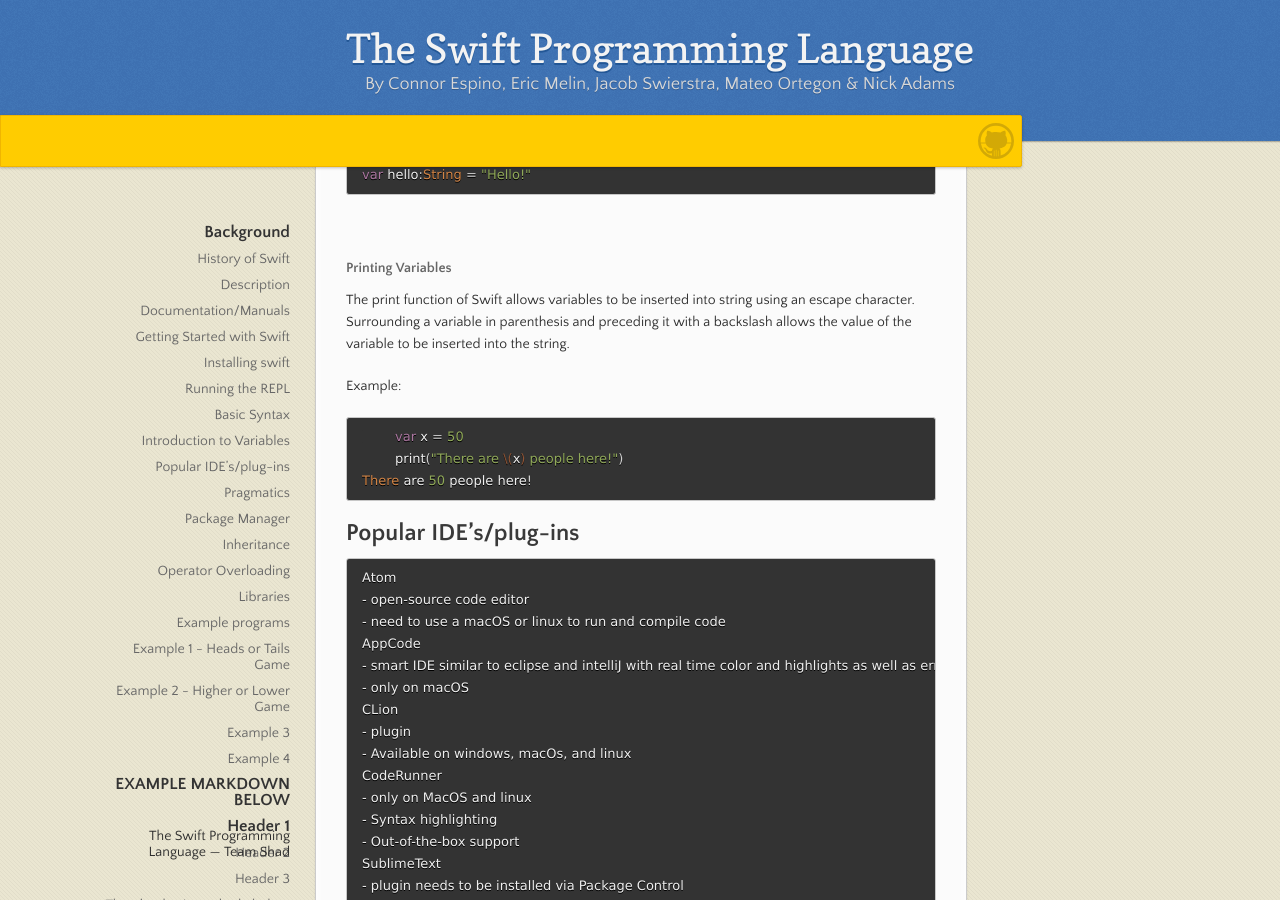
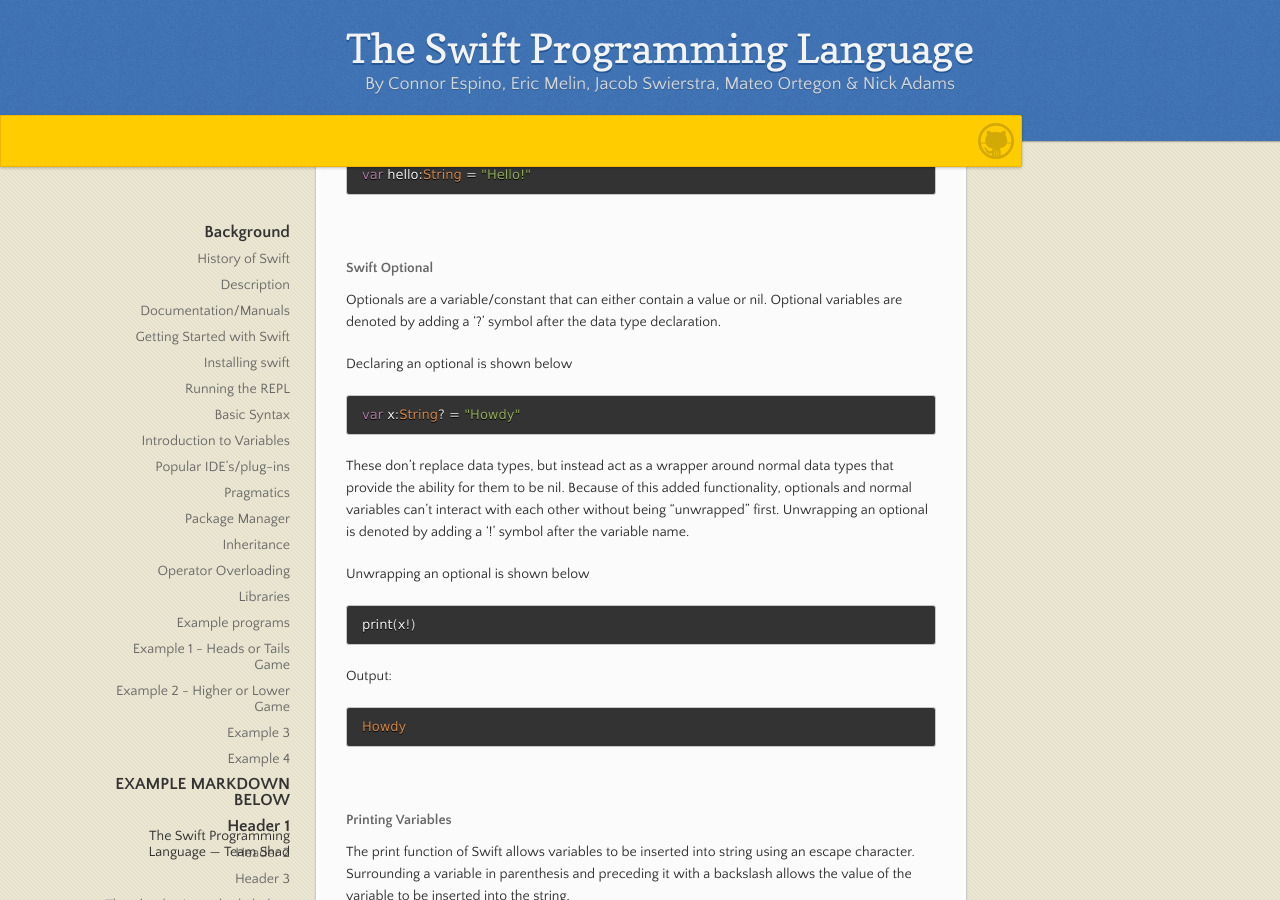
Before and after one commit to MelinHead225/cs354-lw1, a Jekyll site: the page built from index.md, in a window 1280 px wide and 900 px high, scrolled down 2971 px. Built offline with Jekyll 4.4.1, drawn with Linux system fonts in a browser that asks for light colours.

Commit message:
Added Swift Optional Overview

````diff
--- a/index.md
+++ b/index.md
@@ -121,6 +121,31 @@ var varName:dataType = optionalValue
 ```swift
 var hello:String = "Hello!"
 ```
+<br/>
+
+#### Swift Optional
+
+Optionals are a variable/constant that can either contain a value or nil.
+Optional variables are denoted by adding a '?' symbol after the data type declaration.
+
+Declaring an optional is shown below
+```swift
+var x:String? = "Howdy"
+```
+
+These don't replace data types, but instead act as a wrapper around normal data types that provide the ability for them to be nil.
+Because of this added functionality, optionals and normal variables can't interact with each other without being "unwrapped" first.
+Unwrapping an optional is denoted by adding a '!' symbol after the variable name.
+
+Unwrapping an optional is shown below
+```swift
+print(x!)
+```
+Output:
+```swift
+Howdy
+```
+
 <br/>
 
 #### Printing Variables
````
